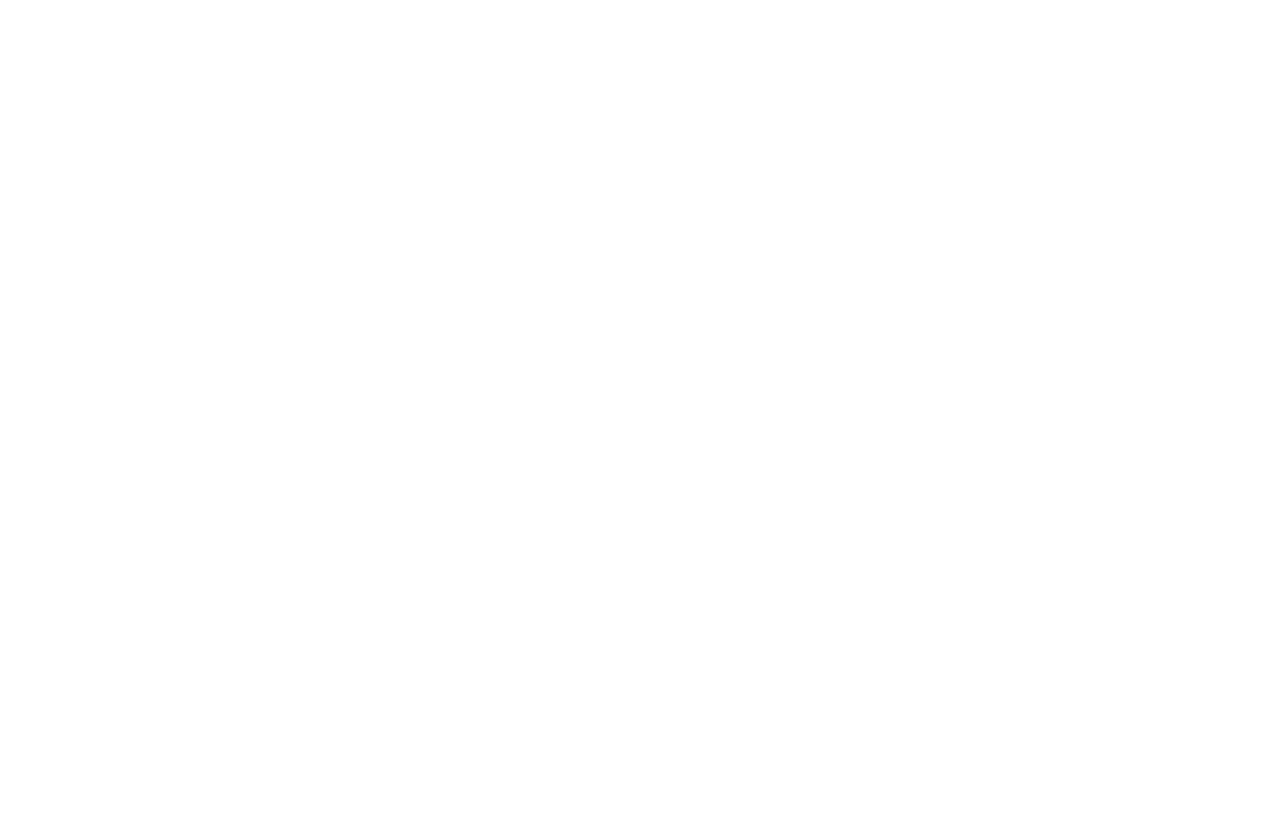
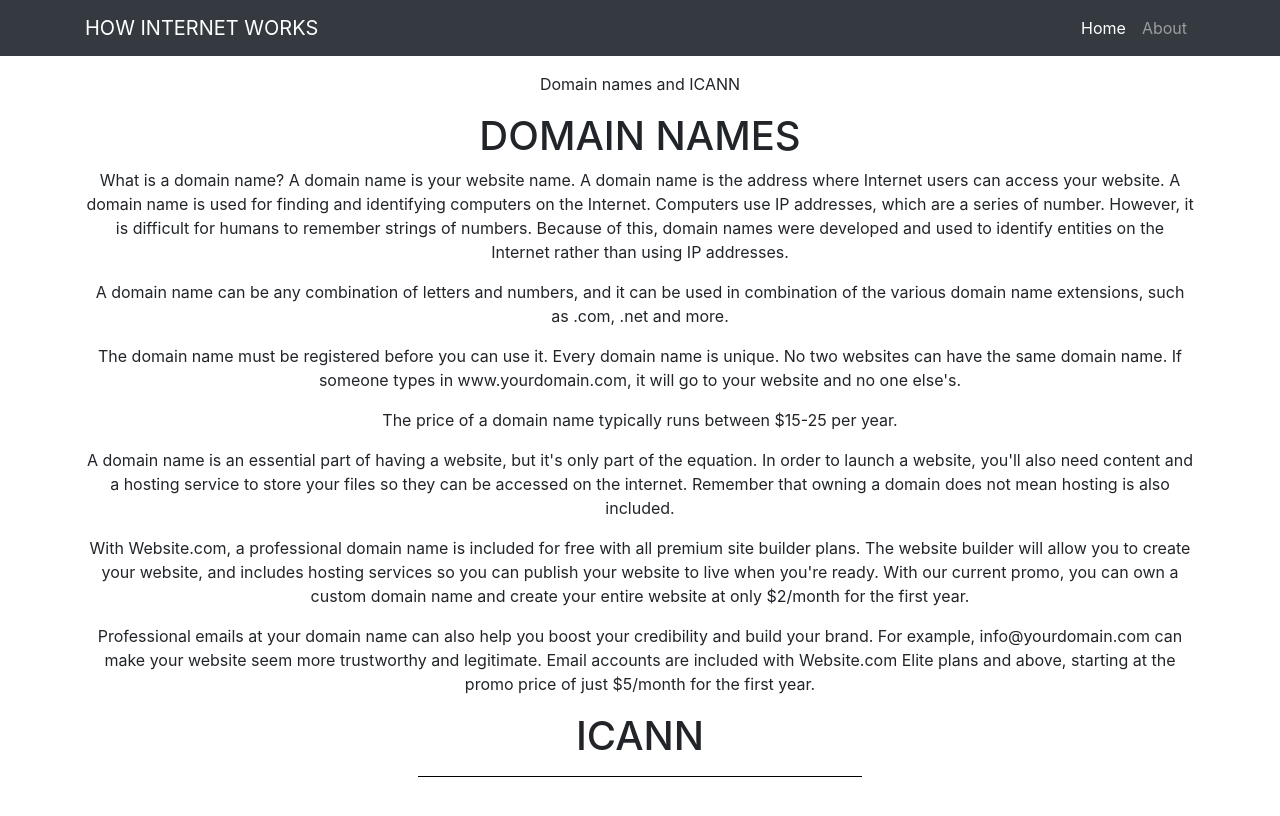
Before and after one commit to Nithin63/How_Internet_Works, a plain HTML site: page part1.html in a window 1280 px wide. Drawn offline with Linux system fonts and the light colour scheme.

Commit message:
Task: Update Domaindata

```diff
--- a/part1.html
+++ b/part1.html
@@ -1,10 +1,107 @@
 <!DOCTYPE html>
 <html lang="en">
+
 <head>
-    <meta charset="UTF-8">
-    <title>Title</title>
+
+    <meta charset="utf-8">
+    <meta name="viewport" content="width=device-width, initial-scale=1, shrink-to-fit=no">
+    <meta name="description" content="">
+    <meta name="author" content="">
+
+    <title>WEB SYSTEMS CS601</title>
+
+    <!-- Bootstrap core CSS -->
+    <link href="../How_Internet_Works/vendor/bootstrap/css/bootstrap.min.css" rel="stylesheet">
+
 </head>
+
 <body>
 
+<!-- Navigation -->
+<nav class="navbar navbar-expand-lg navbar-dark bg-dark static-top">
+    <div class="container">
+        <a class="navbar-brand" href="#">HOW INTERNET WORKS</a>
+        <button class="navbar-toggler" type="button" data-toggle="collapse" data-target="#navbarResponsive"
+                aria-controls="navbarResponsive" aria-expanded="false" aria-label="Toggle navigation">
+            <span class="navbar-toggler-icon"></span>
+        </button>
+        <div class="collapse navbar-collapse" id="navbarResponsive">
+            <ul class="navbar-nav ml-auto">
+                <li class="nav-item active">
+                    <a class="nav-link" href="introduction.html">Home
+                        <span class="sr-only">(current)</span>
+                    </a>
+                </li>
+
+                <li class="nav-item">
+                    <a class="nav-link" href="about.html">About</a>
+                </li>
+
+
+            </ul>
+        </div>
+    </div>
+</nav>
+
+<div class="container">
+    <div class="row">
+        <div class="col-lg-12 text-center">
+            <p class="mt-3">Domain names and ICANN</p>
+            <h1 class="mt-3">DOMAIN NAMES</h1>
+            <p> What is a domain name?
+            A domain name is your website name. A domain name is the address where Internet users can access your
+            website. A domain name is used for finding and identifying computers on the Internet. Computers use IP
+            addresses, which are a series of number. However, it is difficult for humans to remember strings of numbers.
+            Because of this, domain names were developed and used to identify entities on the Internet rather than using
+                IP addresses.</p>
+
+            <p>A domain name can be any combination of letters and numbers, and it can be used in combination of the
+                various domain name extensions, such as .com, .net and more.</p>
+
+            <p>The domain name must be registered before you can use it. Every domain name is unique. No two websites can
+            have the same domain name. If someone types in www.yourdomain.com, it will go to your website and no one
+                else's.</p>
+
+            <p>The price of a domain name typically runs between $15-25 per year.</p>
+
+            <p>A domain name is an essential part of having a website, but it's only part of the equation. In order to
+            launch a website, you'll also need content and a hosting service to store your files so they can be accessed
+                on the internet. Remember that owning a domain does not mean hosting is also included.</p>
+
+            <p>With Website.com, a professional domain name is included for free with all premium site builder plans. The
+            website builder will allow you to create your website, and includes hosting services so you can publish your
+            website to live when you're ready. With our current promo, you can own a custom domain name and create your
+                entire website at only $2/month for the first year.</p>
+
+            <p>Professional emails at your domain name can also help you boost your credibility and build your brand. For
+            example, info@yourdomain.com can make your website seem more trustworthy and legitimate. Email accounts are
+            included with Website.com Elite plans and above, starting at the promo price of just $5/month for the first
+                year.</p>
+            <h1 class="mt-3">ICANN</h1>
+
+
+
+
+            <hr margin-left='auto' margin-right='auto' border-style='inset' width='40%' color='Black'>
+            <br>
+            <div class="row">
+
+            </div>
+        </div>
+
+        <!--  <ul class="list-unstyled">
+            <li>Bootstrap 4.5.0</li>
+            <li>jQuery 3.5.1</li>
+          </ul> -->
+    </div>
+</div>
+</div>
+
+
+<!-- Bootstrap core JavaScript -->
+<script src="../How_Internet_Works/vendor/jquery/jquery.slim.min.js"></script>
+<script src="../How_Internet_Works/vendor/bootstrap/js/bootstrap.bundle.min.js"></script>
+
 </body>
+
 </html>
```
